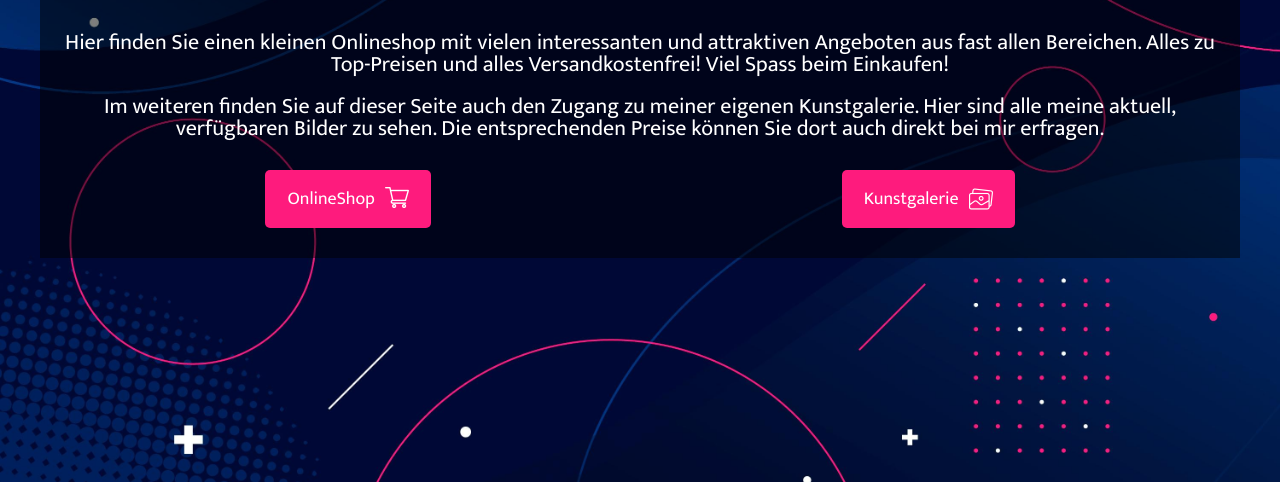
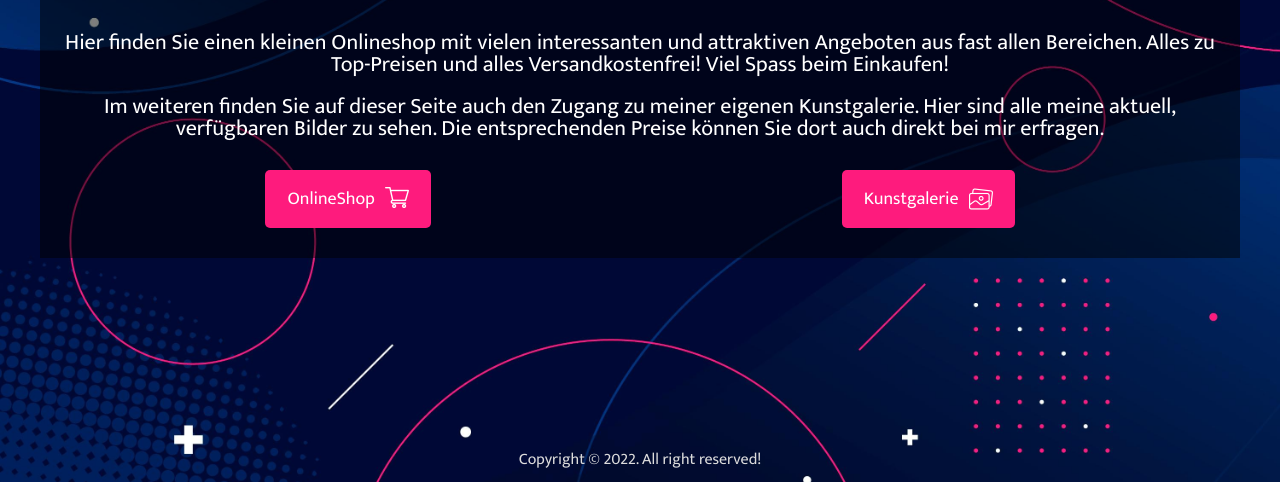
Before and after one commit to template-dev/ElenaJukovaInfo, a plain HTML site: page index.html in a window 1280 px wide. Shown: the part 318-800 px from the top of the page. Drawn offline with Linux system fonts and the light colour scheme.

Commit message:
Add copyright

```diff
--- a/css/style.css
+++ b/css/style.css
@@ -13,8 +13,11 @@ body {
   max-width: 100%;
   min-height: 100vh;
   display: flex;
+  flex-direction: column;
   align-items: center;
   justify-content: center;
+  border: 0 solid #dcdcdc;
+  box-sizing: border-box;
 }
 
 .container {
@@ -78,3 +81,14 @@ body {
 .buttons a img {
   margin-left: 10px;
 }
+
+.copyright {
+  text-align: center;
+  color: #dcdcdc;
+  display: flex;
+  justify-content: center;
+  align-items: flex-end;
+  border: 0 solid red;
+  width: 100%;
+  margin-top: -30px;
+}
--- a/index.html
+++ b/index.html
@@ -31,5 +31,9 @@
             </div>
         </div>
     </div>
+    <div class="copyright">
+        <p>Copyright &copy; 2022. All right reserved!</p>
+    </div>
+
 </body>
 </html>
```
